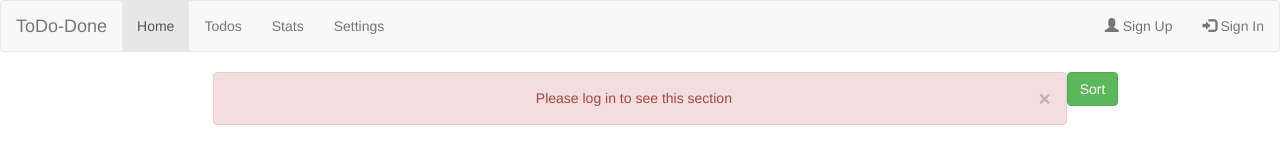
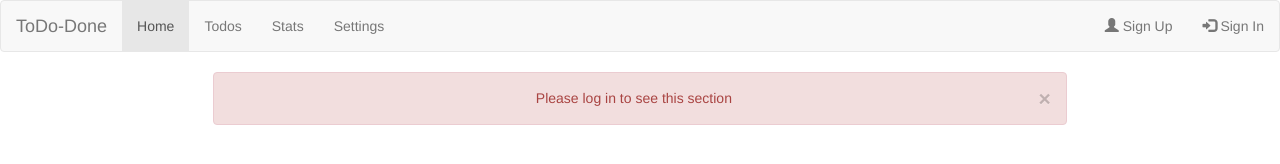
Before and after one commit to Budaa/todo, a website: page layouts/app.html in a window 1280 px wide. Drawn offline with nearby package versions, Linux system fonts and the light colour scheme; some packages are replaced by stand-ins of ours; files that its build step writes are made by us from their sources; files whose address does not match are found by name.

Commit message:
Remove sort button and some old chunks of commented code

```diff
--- a/templates/todos.html
+++ b/templates/todos.html
@@ -2,12 +2,7 @@
 	<a href="#" class="close" data-dismiss="alert" aria-label="close">&times;</a>
 			{{error}}
 	</div>
-		<button type="button" class="btn btn-success" ng-click="sortTodos()">Sort</button>
 	<form role="form" ng-show="currentUser">
-<!-- 	  <div class="form-group">
-	    <label for="email">Date:</label>
-	    <input type="email" class="form-control" id="email" placeholder="dd/mm/yyyy">
-	  </div> -->
 	  <div class="form-group col-sm-8 col-sm-offset-2">
 	    <label for="body">ToDo</label>
 
@@ -27,7 +22,6 @@
 	    </div>
 
 	    <br>
-		<!-- orderBy:['done', 'until', '-date'] -->
 	  	<button type="submit" class="btn btn-default" ng-click="createTodo(todo)">Add</button>
 	  </div>
 	</form>
```
